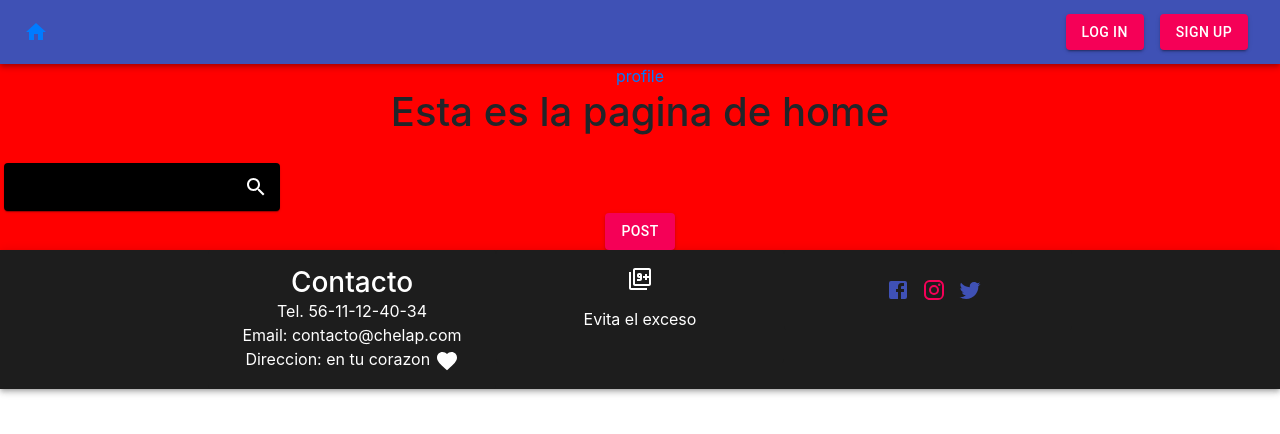
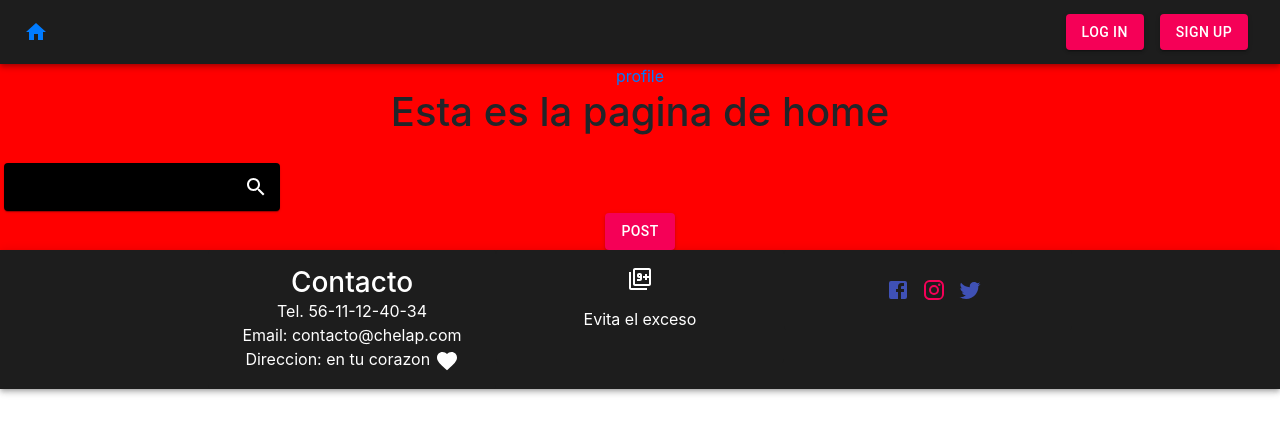
Before and after one commit to grja04/Beer-Path-Front, a React (Create React App) app: page / in a window 1280 px wide. Shown: the top 434 px of the page. Built offline with nearby package versions, Linux system fonts and the light colour scheme.

Commit message:
color '#1d1d1d in bars

```diff
--- a/src/components/navbar.js
+++ b/src/components/navbar.js
@@ -13,6 +13,9 @@ import {Link} from "react-router-dom";
 const useStyles = makeStyles((theme) => ({
   grow: {
     flexGrow: 1,
+  },
+  appBar:{
+    background: '#1d1d1d',
   },
   menuButton: {
     marginRight: theme.spacing(2),
@@ -137,7 +140,7 @@ export default function NavBar() {
 
   return (
     <div className={classes.grow}>
-      <AppBar position="static">
+      <AppBar position="static" className={classes.appBar}>
         <Toolbar>
           <Link to="/"><IconButton
             edge="start"
```
